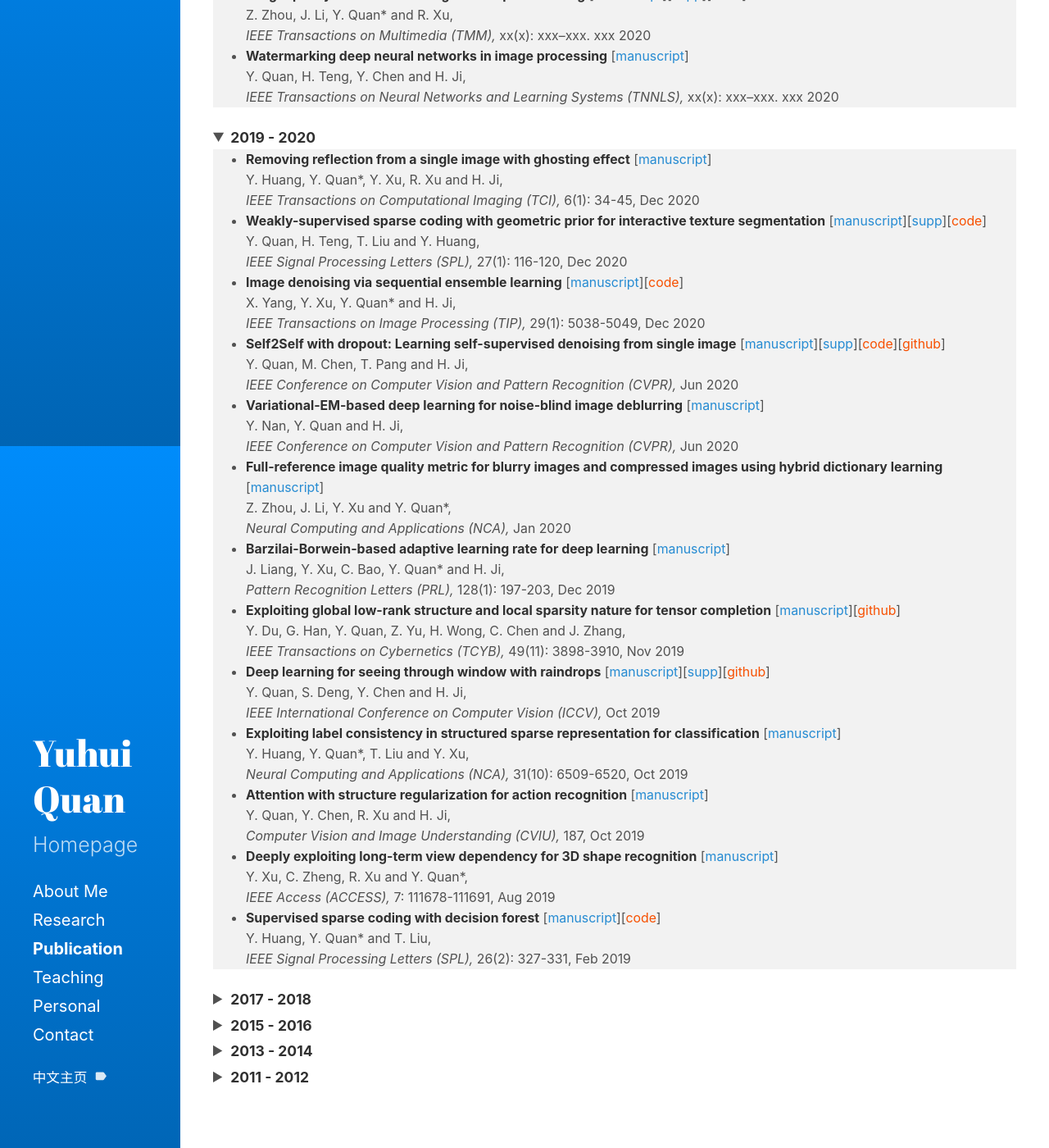
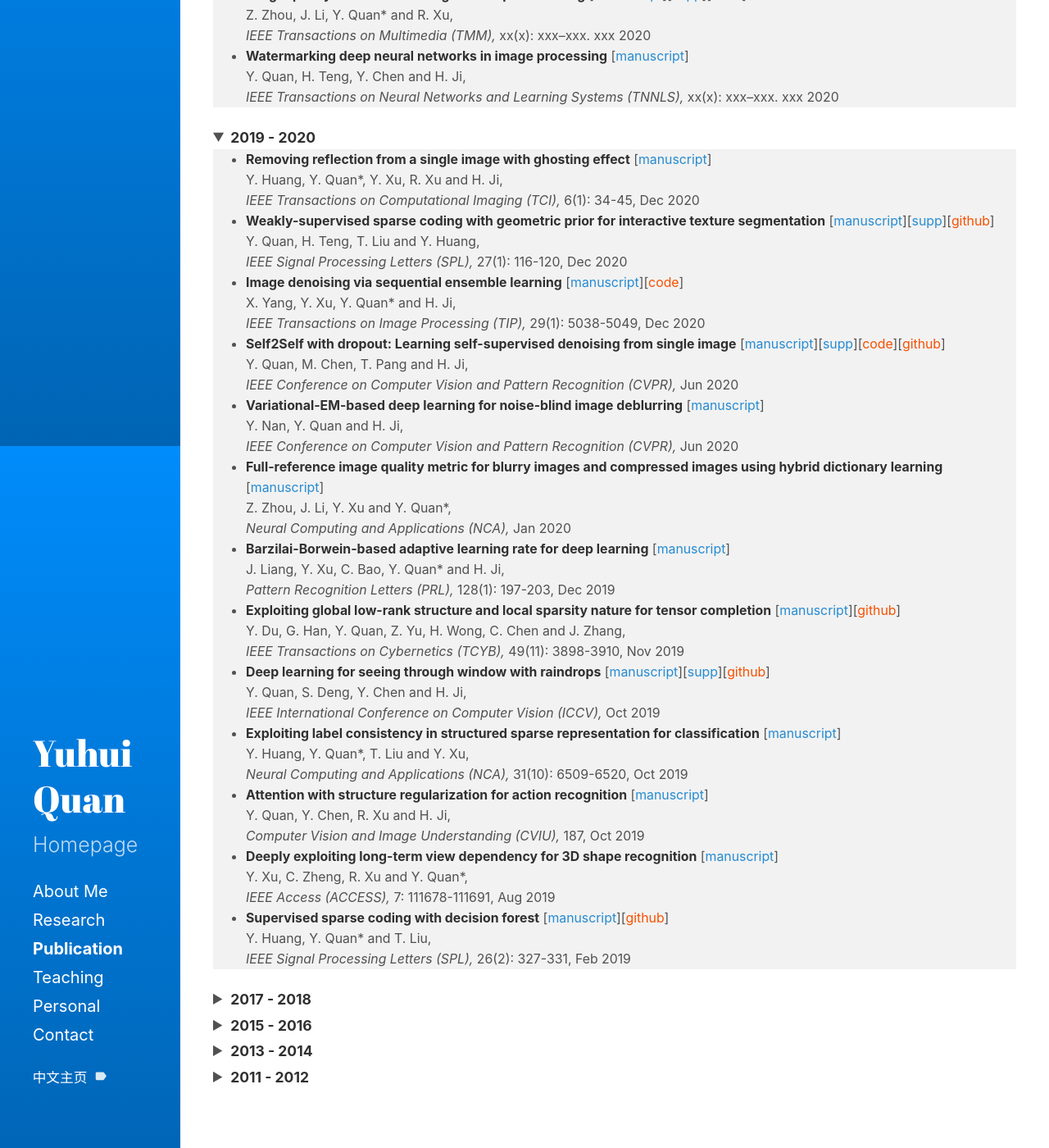
Before and after one commit to csyhquan/csyhquan.github.io, a Jekyll site: the page built from category/c_publication.md, in a window 1280 px wide and 1400 px high, scrolled down 356 px. Shown: the whole window at 82% size. Built offline with Jekyll 4.4.1, drawn with Linux system fonts in a browser that asks for light colours.

Commit message:
Update c_publication.md

```diff
--- a/category/c_publication.md
+++ b/category/c_publication.md
@@ -35,7 +35,7 @@ title: Publication
 <li><span style="font-size: 95%;"><strong>Removing reflection from a single image with ghosting effect</strong> [<a href="https://github.com/csyhquan/csyhquan.github.io/raw/master/manuscript/20-tci-Removing%20Reflection%20From%20a%20Single%20Image%20With%20Ghosting%20Effect.pdf" download="github3">manuscript</a>]</span><br />
 <span style="font-size: 95%;"> Y. Huang, Y. Quan*, Y. Xu, R. Xu and H. Ji,<br />
  <em> IEEE Transactions on Computational Imaging (TCI), </em>6(1): 34-45, Dec 2020</span></li>
- <li><span style="font-size: 95%;"><strong>Weakly-supervised sparse coding with geometric prior for interactive texture segmentation</strong> [<a href="https://github.com/csyhquan/csyhquan.github.io/raw/master/manuscript/20-spl-Weakly-Supervised%20Sparse%20Coding%20with%20Geometric%20Prior%20for%20Interactive%20Texture%20Segmentation.pdf" download="github4">manuscript</a>][<a href="https://github.com/csyhquan/csyhquan.github.io/raw/master/manuscript/20-spl-Weakly-Supervised%20Sparse%20Coding%20with%20Geometric%20Prior%20for%20Interactive%20Texture%20Segmentation%20(SUPP).pdf" download="sup3">supp</a>][<a href="https://github.com/csyhquan/csyhquan.github.io/raw/master/code/code-texture%20segmentation.rar"><font color="#F75000">code</font></a>]</span><br />
+ <li><span style="font-size: 95%;"><strong>Weakly-supervised sparse coding with geometric prior for interactive texture segmentation</strong> [<a href="https://github.com/csyhquan/csyhquan.github.io/raw/master/manuscript/20-spl-Weakly-Supervised%20Sparse%20Coding%20with%20Geometric%20Prior%20for%20Interactive%20Texture%20Segmentation.pdf" download="github4">manuscript</a>][<a href="https://github.com/csyhquan/csyhquan.github.io/raw/master/manuscript/20-spl-Weakly-Supervised%20Sparse%20Coding%20with%20Geometric%20Prior%20for%20Interactive%20Texture%20Segmentation%20(SUPP).pdf" download="sup3">supp</a>][<a href="https://github.com/csyanhuang/texSeg"><font color="#F75000">github</font></a>]</span><br />
 <span style="font-size: 95%;"> Y. Quan, H. Teng, T. Liu and Y. Huang,<br />
  <em> IEEE Signal Processing Letters (SPL), </em>27(1): 116-120, Dec 2020</span></li>
  <li><span style="font-size: 95%;"><strong>Image denoising via sequential ensemble learning</strong> [<a href="https://github.com/csyhquan/csyhquan.github.io/raw/master/manuscript/20-tip-Image%20Denoising%20via%20Sequential%20Ensemble%20Learning.pdf" download="github4">manuscript</a>][<a href="https://github.com/csyhquan/csyhquan.github.io/raw/master/code/20-tip-Image%20Denoising%20via%20Sequential%20Ensemble%20Learning/ensemble-denoiser.rar" download="code9"><font color="#F75000">code</font></a>]</span><br />
@@ -70,7 +70,7 @@ title: Publication
 <li><span style="font-size: 95%;"><strong>Deeply exploiting long-term view dependency for 3D shape recognition</strong> [<a href="https://github.com/csyhquan/csyhquan.github.io/raw/master/manuscript/19-access-Deeply%20Exploiting%20Long-Term%20View%20Dependency%20for%203D%20Shape%20Recognition.pdf" download="github9">manuscript</a>] </span><br />
 <span style="font-size: 95%;"> Y. Xu, C. Zheng, R. Xu and Y. Quan*,<br />
 <em> IEEE Access (ACCESS), </em>7: 111678-111691, Aug 2019</span></li>
- <li><span style="font-size: 95%;"><strong>Supervised sparse coding with decision forest</strong> [<a href="https://github.com/csyhquan/csyhquan.github.io/raw/master/manuscript/19-spl-Supervised%20Sparse%20Coding%20With%20Decision%20Forest.pdf" download="github5">manuscript</a>][<a href="https://github.com/csyhquan/csyhquan.github.io/raw/master/code/code-SCDF.rar" ><font color="#F75000">code</font></a>] </span><br />
+ <li><span style="font-size: 95%;"><strong>Supervised sparse coding with decision forest</strong> [<a href="https://github.com/csyhquan/csyhquan.github.io/raw/master/manuscript/19-spl-Supervised%20Sparse%20Coding%20With%20Decision%20Forest.pdf" download="github5">manuscript</a>][<a href="https://github.com/csyanhuang/SCDF" ><font color="#F75000">github</font></a>] </span><br />
 <span style="font-size: 95%;"> Y. Huang, Y. Quan* and T. Liu,<br />
  <em> IEEE Signal Processing Letters (SPL), </em>26(2): 327-331, Feb 2019</span></li>
 </ul>
```
